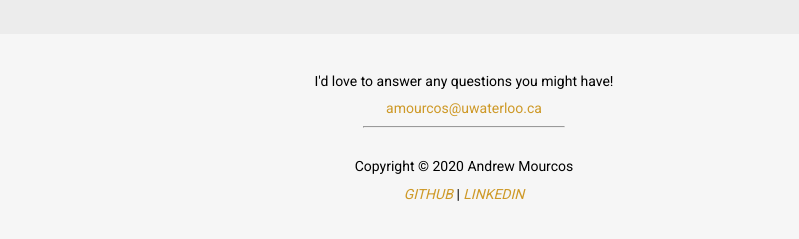
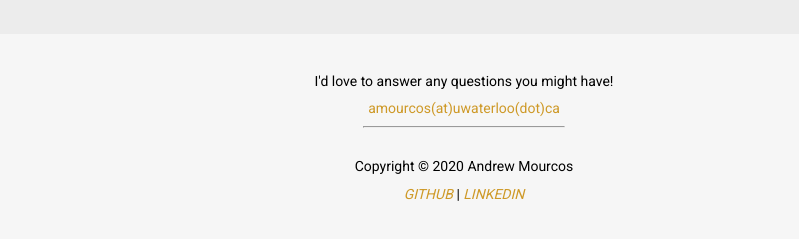
Before and after one commit to andrewmourcos/andrewmourcos.github.io, a Jekyll site: the page built from index.html, in a window 1280 px wide and 900 px high, scrolled down 2003 px. Shown: the part 658-897 px from the top of the window, without its empty margins (176-975 px from the left). Built offline with Jekyll 4.4.1, drawn with Linux system fonts in a browser that asks for light colours; nearby versions of some CDN libraries.

Commit message:
Changed email

```diff
--- a/index.html
+++ b/index.html
@@ -143,7 +143,7 @@ layout: main
 
   <section id="contact">
     <p>I'd love to answer any questions you might have!</p>
-    <a href="mailto:amourcos@uwaterloo.ca?Subject=I saw your website">amourcos@uwaterloo.ca</a>
+    <a href="">amourcos(at)uwaterloo(dot)ca</a>
     <hr width="200px">
     <br>
     <span>Copyright © 2020 Andrew Mourcos</span>
```
